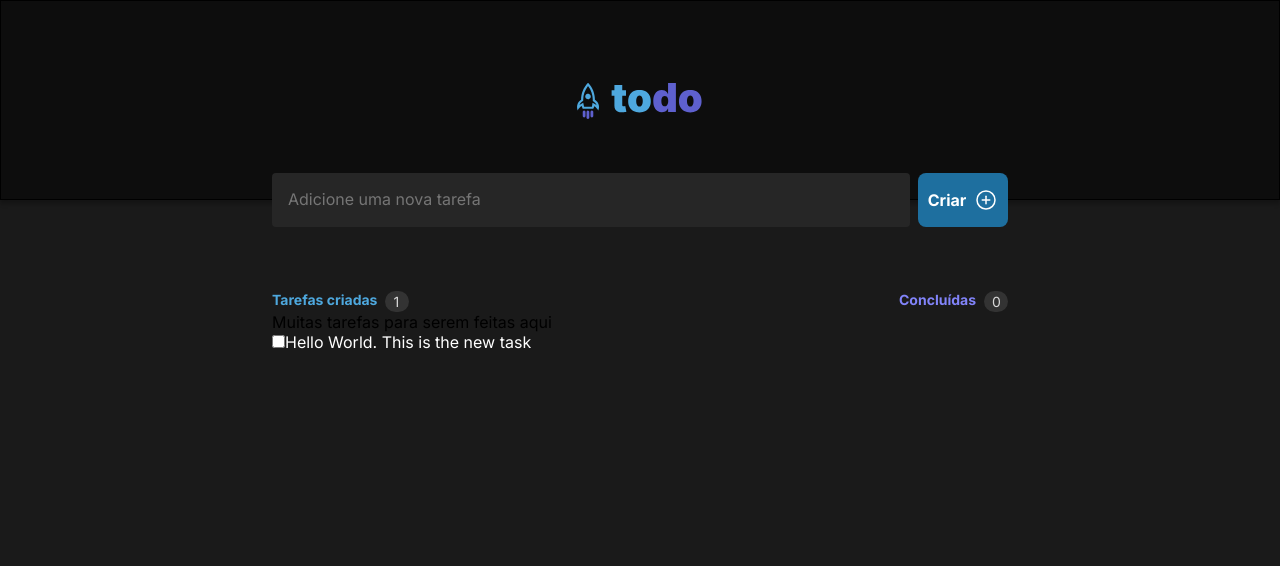
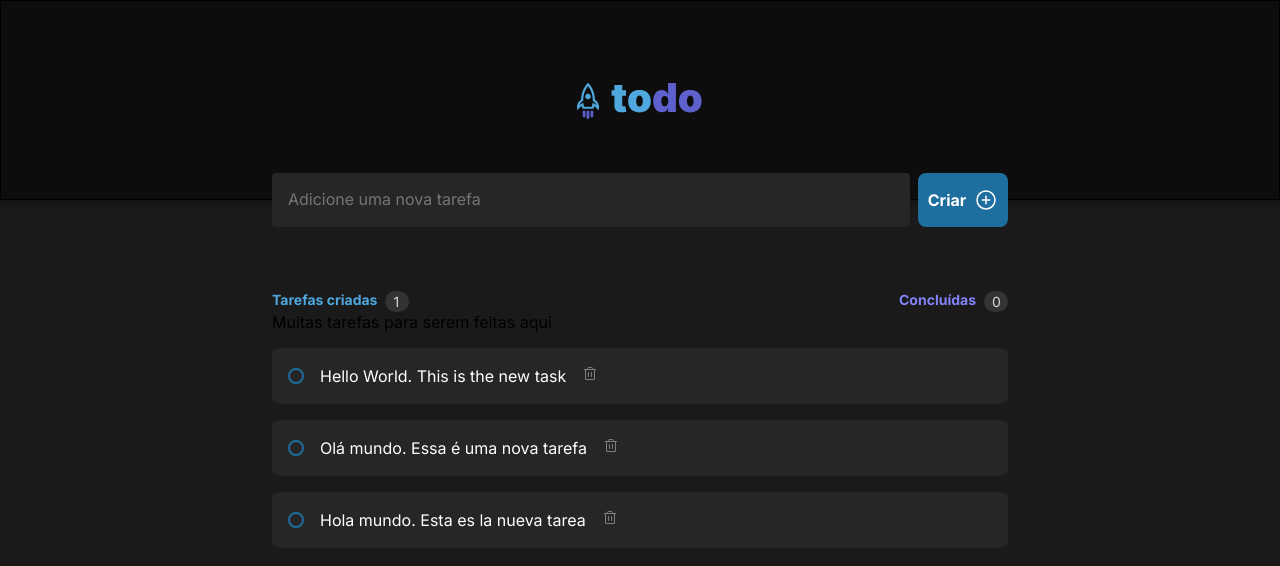
Before and after one commit to GuilhermeSalkovski/01-chalenge-todo-list, a React (Vite) app: page / in a window 1280 px wide. Shown: the top 566 px of the page. Built offline with nearby package versions, Linux system fonts and the light colour scheme.

Commit message:
Updating Task Component Styles

```diff
--- a/src/components/Task.module.css
+++ b/src/components/Task.module.css
@@ -1,3 +1,42 @@
 .task {
-    color: var(--white)
+    display: flex;
+    gap: 1rem;
+
+    margin: 1rem auto;
+
+    align-items: center;
+
+    color: var(--white);
+    background: var(--gray-500);
+    height: 3.5rem;
+    border-radius: 8px;
+    overflow: hidden;
 }
+
+.task input[type='checkbox'] {
+    border: 2px solid var(--bluedark);
+    border-radius: 50%;
+
+    width: 1rem;
+    height: 1rem;
+    vertical-align: middle;
+    margin-left: 1rem;
+
+    appearance: none;
+    /* -webkit-appearance: none; */
+}
+
+.task input[type='checkbox']:checked {
+    appearance: auto;
+    accent-color: var(--purple);
+    clip-path: circle(50% at 50% 50%);
+    background-color: var(--purple);
+}
+
+.task button {
+    background: transparent;
+    border: none;
+    color: var(--gray-300);
+
+
+}
--- a/src/components/Task.tsx
+++ b/src/components/Task.tsx
@@ -1,10 +1,23 @@
 import styles from './Task.module.css'
+import { Trash } from 'phosphor-react';
 
-export function Task({isCompleted, taskContent}) {
+interface TaskProps {
+    isCompleted: boolean;
+    taskContent: string;
+}
+
+function handleDeleteTask() {
+    console.log('Tarefa deletada')
+}
+
+export function Task({isCompleted, taskContent}: TaskProps) {
     return(
         <div className={styles.task}>
             <input type="checkbox" id='task' />
-            <label for="task">{taskContent}</label>
+            <label htmlFor='task'>{taskContent}</label>
+            <button onClick={handleDeleteTask} title="Deletar uma tarefa">
+                <Trash size={16} />
+            </button>
         </div>
     )
 }
--- a/src/components/TaskList.tsx
+++ b/src/components/TaskList.tsx
@@ -83,6 +83,8 @@ export function TaskList(){
                 <div className={styles.tasksItems}>
                     Muitas tarefas para serem feitas aqui
                     < Task isCompleted={true} taskContent={'Hello World. This is the new task'}/>
+                    < Task isCompleted={false} taskContent={'Olá mundo. Essa é uma nova tarefa'}/>
+                    < Task isCompleted={true} taskContent={'Hola mundo. Esta es la nueva tarea'}/>
                 </div>
 
             </div>
```
